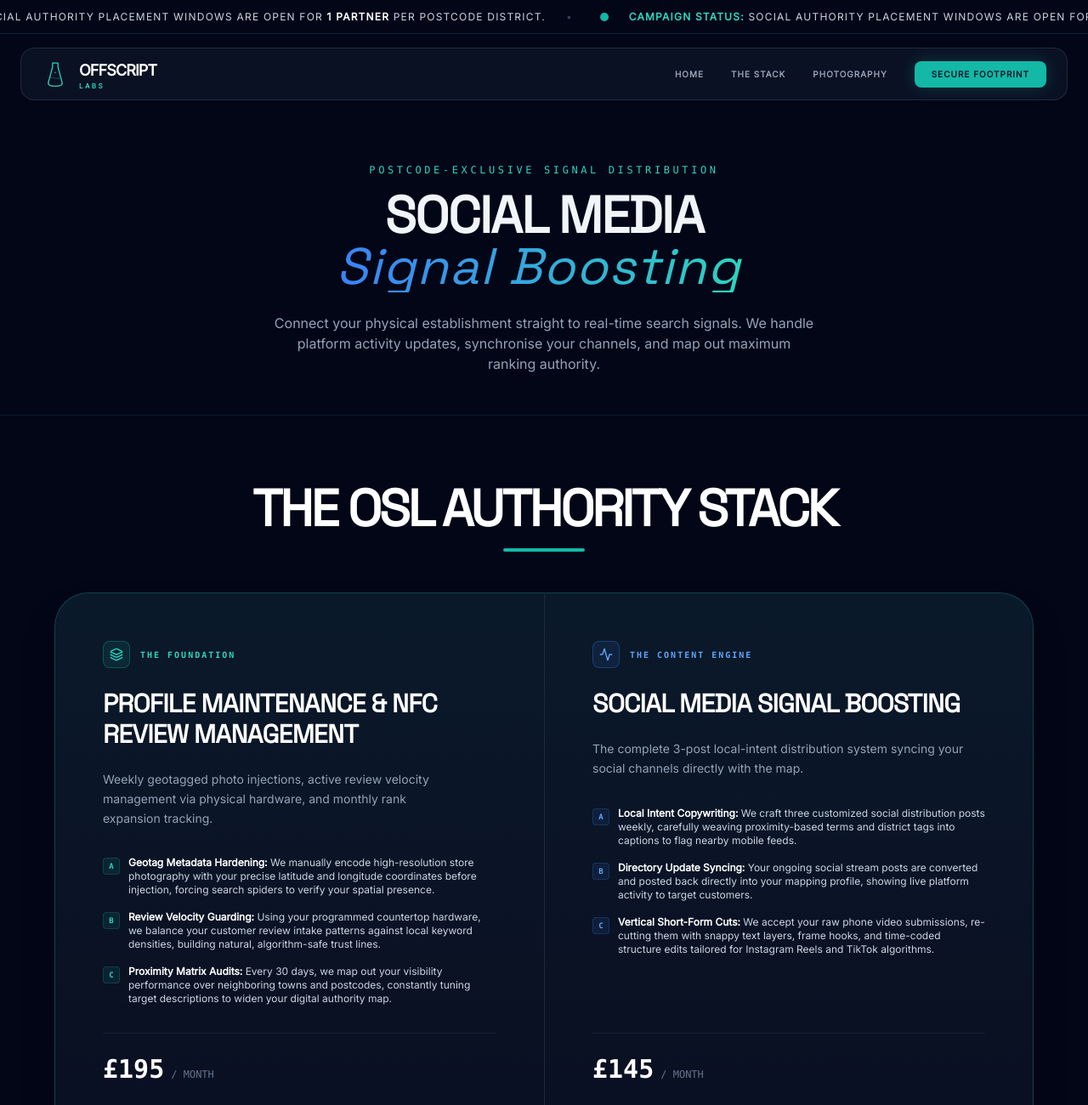
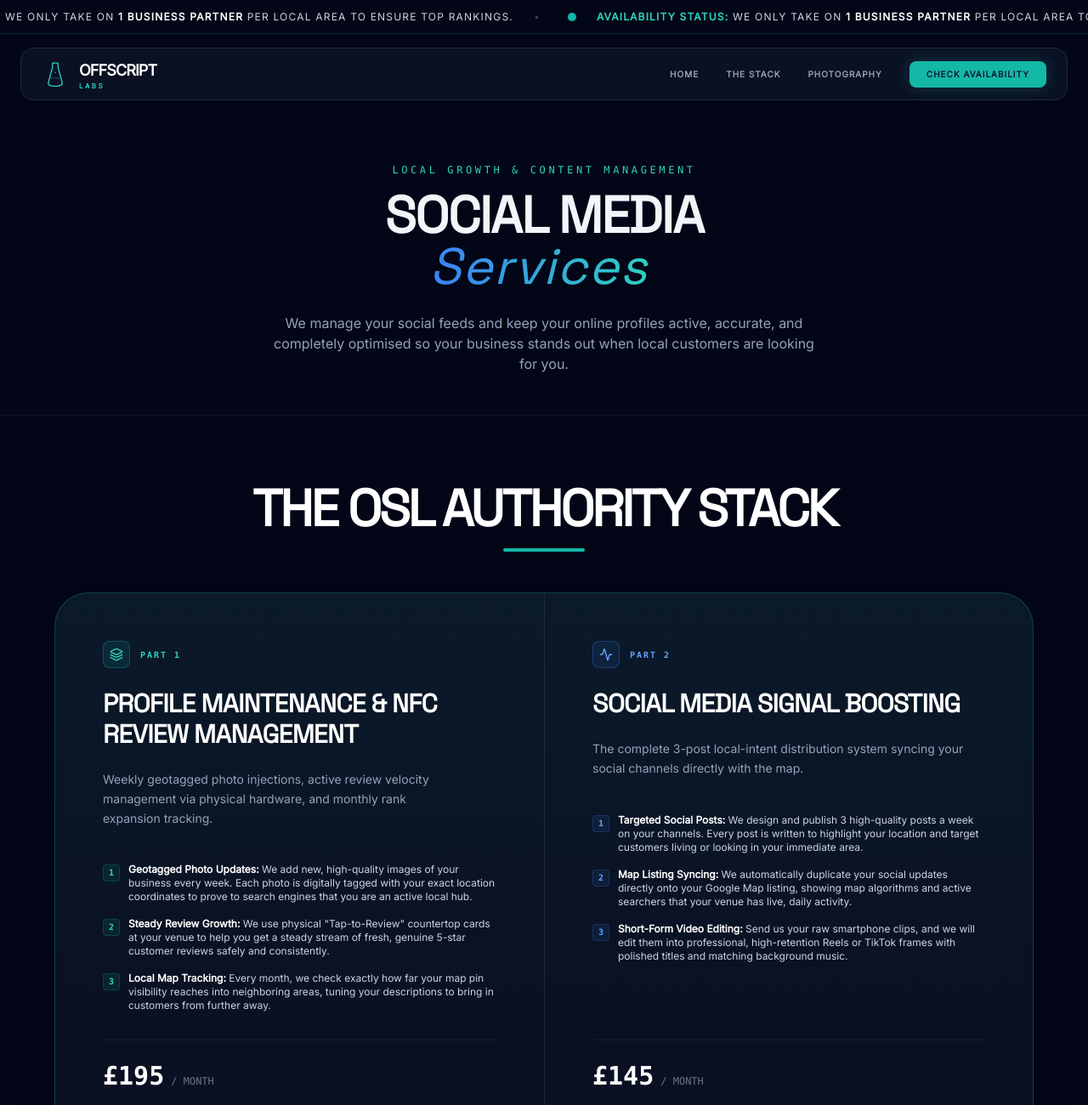
Before and after one commit to dappsncfc-cyber/OffScript-Labs, a plain HTML site: page socials.html in a window 1280 px wide. Shown: the top 1300 px of the page at 85% size. Drawn offline with nearby package versions, Linux system fonts and the light colour scheme.

Commit message:
Update socials.html

```diff
--- a/socials.html
+++ b/socials.html
@@ -127,7 +127,7 @@
                     <span class="animate-ping absolute inline-flex h-full w-full rounded-full bg-teal-400 opacity-75"></span>
                     <span class="relative inline-flex rounded-full h-2 w-2 md:h-2.5 md:w-2.5 bg-teal-500"></span>
                 </span>
-                <span><strong class="text-teal-400">Campaign Status:</strong> Social authority placement windows are open for <strong class="text-white">1 partner</strong> per postcode district.</span>
+                <span><strong class="text-teal-400">Availability Status:</strong> We only take on <strong class="text-white">1 business partner</strong> per local area to ensure top rankings.</span>
                 <span class="text-slate-700">&bull;</span>
             </div>
             <div class="flex items-center gap-6 text-[10px] md:text-xs uppercase tracking-wider md:tracking-widest text-slate-300 font-medium px-4" aria-hidden="true">
@@ -135,7 +135,7 @@
                     <span class="animate-ping absolute inline-flex h-full w-full rounded-full bg-teal-400 opacity-75"></span>
                     <span class="relative inline-flex rounded-full h-2 w-2 md:h-2.5 md:w-2.5 bg-teal-500"></span>
                 </span>
-                <span><strong class="text-teal-400">Campaign Status:</strong> Social authority placement windows are open for <strong class="text-white">1 partner</strong> per postcode district.</span>
+                <span><strong class="text-teal-400">Availability Status:</strong> We only take on <strong class="text-white">1 business partner</strong> per local area to ensure top rankings.</span>
                 <span class="text-slate-700">&bull;</span>
             </div>
         </div>
@@ -159,7 +159,7 @@
                 <a href="index.html" class="hover:text-teal-400 transition">Home</a>
                 <a href="#authority-stack" class="hover:text-teal-400 transition">The Stack</a>
                 <a href="photography.html" class="hover:text-teal-400 transition">Photography</a>
-                <a href="#closing-cta" class="bg-teal-500 text-slate-900 px-5 py-2 rounded-lg glow-button font-bold">Secure Footprint</a>
+                <a href="#closing-cta" class="bg-teal-500 text-slate-900 px-5 py-2 rounded-lg glow-button font-bold">Check Availability</a>
             </div>
 
             <button onclick="window.toggleMobileMenu()" class="md:hidden text-teal-400 p-2 focus:outline-none" aria-label="Toggle mobile menu">
@@ -174,7 +174,7 @@
                     <a href="#authority-stack" onclick="window.toggleMobileMenu()" class="block text-xs uppercase font-bold tracking-widest text-slate-300 py-2">The Stack</a>
                     <a href="photography.html" class="block text-xs uppercase font-bold tracking-widest text-slate-300 py-2">Photography</a>
                     <div class="px-4">
-                        <a href="#closing-cta" onclick="window.toggleMobileMenu()" class="inline-block w-full bg-teal-500 text-slate-900 text-center px-8 py-4 rounded-xl font-bold text-xs uppercase tracking-widest mt-2">SECURE FOOTPRINT</a>
+                        <a href="#closing-cta" onclick="window.toggleMobileMenu()" class="inline-block w-full bg-teal-500 text-slate-900 text-center px-8 py-4 rounded-xl font-bold text-xs uppercase tracking-widest mt-2">CHECK AVAILABILITY</a>
                     </div>
                 </div>
             </div>
@@ -183,12 +183,12 @@
 
     <section class="relative pt-40 md:pt-48 pb-12 px-6 text-center">
         <div class="max-w-4xl mx-auto relative z-10 text-pretty">
-            <span class="uppercase tracking-[0.3em] font-mono text-teal-400 text-xs block mb-4">Postcode-Exclusive Signal Distribution</span>
+            <span class="uppercase tracking-[0.3em] font-mono text-teal-400 text-xs block mb-4">Local Growth &amp; Content Management</span>
             <h1 class="text-4xl sm:text-6xl font-bold uppercase tracking-tight leading-none text-slate-100 mb-6">
-                Social Media <br><span class="gradient-text italic font-normal tracking-wide normal-case">Signal Boosting</span>
+                Social Media <br><span class="gradient-text italic font-normal tracking-wide normal-case">Services</span>
             </h1>
             <p class="max-w-2xl mx-auto text-slate-400 text-sm md:text-base font-light leading-relaxed">
-                Connect your physical establishment straight to real-time search signals. We handle platform activity updates, synchronise your channels, and map out maximum ranking authority.
+                We manage your social feeds and keep your online profiles active, accurate, and completely optimised so your business stands out when local customers are looking for you.
             </p>
         </div>
     </section>
@@ -212,25 +212,25 @@
                                 <div class="w-8 h-8 bg-teal-500/10 border border-teal-500/30 rounded-lg flex items-center justify-center text-teal-400">
                                     <i data-lucide="layers" class="w-4 h-4"></i>
                                 </div>
-                                <span class="text-[10px] font-mono uppercase tracking-[0.2em] text-teal-400 font-bold">The Foundation</span>
+                                <span class="text-[10px] font-mono uppercase tracking-[0.2em] text-teal-400 font-bold">Part 1</span>
                             </div>
                             <h3 class="text-2xl md:text-3xl font-bold uppercase text-white tracking-tight">Profile Maintenance &amp; NFC Review Management</h3>
                             <p class="text-slate-400 text-sm leading-relaxed font-light">
                                 Weekly geotagged photo injections, active review velocity management via physical hardware, and monthly rank expansion tracking.
                             </p>
 
-                            <div class="space-y-4 pt-2 text-xs text-slate-300 border-t border-slate-900/60">
+                            <div class="space-y-4 pt-4 text-xs text-slate-300 border-t border-slate-900/60">
                                 <div class="flex items-start gap-2.5">
-                                    <div class="w-5 h-5 bg-teal-500/10 rounded border border-teal-500/20 text-teal-400 flex items-center justify-center font-mono text-[9px] font-bold mt-0.5 flex-shrink-0">A</div>
-                                    <p><strong>Geotag Metadata Hardening:</strong> We manually encode high-resolution store photography with your precise latitude and longitude coordinates before injection, forcing search spiders to verify your spatial presence.</p>
+                                    <div class="w-5 h-5 bg-teal-500/10 rounded border border-teal-500/20 text-teal-400 flex items-center justify-center font-mono text-[10px] font-bold mt-0.5 flex-shrink-0">1</div>
+                                    <p><strong>Geotagged Photo Updates:</strong> We add new, high-quality images of your business every week. Each photo is digitally tagged with your exact location coordinates to prove to search engines that you are an active local hub.</p>
                                 </div>
                                 <div class="flex items-start gap-2.5">
-                                    <div class="w-5 h-5 bg-teal-500/10 rounded border border-teal-500/20 text-teal-400 flex items-center justify-center font-mono text-[9px] font-bold mt-0.5 flex-shrink-0">B</div>
-                                    <p><strong>Review Velocity Guarding:</strong> Using your programmed countertop hardware, we balance your customer review intake patterns against local keyword densities, building natural, algorithm-safe trust lines.</p>
+                                    <div class="w-5 h-5 bg-teal-500/10 rounded border border-teal-500/20 text-teal-400 flex items-center justify-center font-mono text-[10px] font-bold mt-0.5 flex-shrink-0">2</div>
+                                    <p><strong>Steady Review Growth:</strong> We use physical "Tap-to-Review" countertop cards at your venue to help you get a steady stream of fresh, genuine 5-star customer reviews safely and consistently.</p>
                                 </div>
                                 <div class="flex items-start gap-2.5">
-                                    <div class="w-5 h-5 bg-teal-500/10 rounded border border-teal-500/20 text-teal-400 flex items-center justify-center font-mono text-[9px] font-bold mt-0.5 flex-shrink-0">C</div>
-                                    <p><strong>Proximity Matrix Audits:</strong> Every 30 days, we map out your visibility performance over neighboring towns and postcodes, constantly tuning target descriptions to widen your digital authority map.</p>
+                                    <div class="w-5 h-5 bg-teal-500/10 rounded border border-teal-500/20 text-teal-400 flex items-center justify-center font-mono text-[10px] font-bold mt-0.5 flex-shrink-0">3</div>
+                                    <p><strong>Local Map Tracking:</strong> Every month, we check exactly how far your map pin visibility reaches into neighboring areas, tuning your descriptions to bring in customers from further away.</p>
                                 </div>
                             </div>
                         </div>
@@ -246,25 +246,25 @@
                                 <div class="w-8 h-8 bg-blue-500/10 border border-blue-500/30 rounded-lg flex items-center justify-center text-blue-400">
                                     <i data-lucide="activity" class="w-4 h-4"></i>
                                 </div>
-                                <span class="text-[10px] font-mono uppercase tracking-[0.2em] text-blue-400 font-bold">The Content Engine</span>
+                                <span class="text-[10px] font-mono uppercase tracking-[0.2em] text-blue-400 font-bold">Part 2</span>
                             </div>
                             <h3 class="text-2xl md:text-3xl font-bold uppercase text-white tracking-tight">Social Media Signal Boosting</h3>
                             <p class="text-slate-400 text-sm leading-relaxed font-light">
                                 The complete 3-post local-intent distribution system syncing your social channels directly with the map.
                             </p>
 
-                            <div class="space-y-4 pt-2 text-xs text-slate-300 border-t border-slate-900/60">
+                            <div class="space-y-4 pt-4 text-xs text-slate-300 border-t border-slate-900/60">
                                 <div class="flex items-start gap-2.5">
-                                    <div class="w-5 h-5 bg-blue-500/10 rounded border border-blue-500/20 text-blue-400 flex items-center justify-center font-mono text-[9px] font-bold mt-0.5 flex-shrink-0">A</div>
-                                    <p><strong>Local Intent Copywriting:</strong> We craft three customized social distribution posts weekly, carefully weaving proximity-based terms and district tags into captions to flag nearby mobile feeds.</p>
+                                    <div class="w-5 h-5 bg-blue-500/10 rounded border border-blue-500/20 text-blue-400 flex items-center justify-center font-mono text-[10px] font-bold mt-0.5 flex-shrink-0">1</div>
+                                    <p><strong>Targeted Social Posts:</strong> We design and publish 3 high-quality posts a week on your channels. Every post is written to highlight your location and target customers living or looking in your immediate area.</p>
                                 </div>
                                 <div class="flex items-start gap-2.5">
-                                    <div class="w-5 h-5 bg-blue-500/10 rounded border border-blue-500/20 text-blue-400 flex items-center justify-center font-mono text-[9px] font-bold mt-0.5 flex-shrink-0">B</div>
-                                    <p><strong>Directory Update Syncing:</strong> Your ongoing social stream posts are converted and posted back directly into your mapping profile, showing live platform activity to target customers.</p>
+                                    <div class="w-5 h-5 bg-blue-500/10 rounded border border-blue-500/20 text-blue-400 flex items-center justify-center font-mono text-[10px] font-bold mt-0.5 flex-shrink-0">2</div>
+                                    <p><strong>Map Listing Syncing:</strong> We automatically duplicate your social updates directly onto your Google Map listing, showing map algorithms and active searchers that your venue has live, daily activity.</p>
                                 </div>
                                 <div class="flex items-start gap-2.5">
-                                    <div class="w-5 h-5 bg-blue-500/10 rounded border border-blue-500/20 text-blue-400 flex items-center justify-center font-mono text-[9px] font-bold mt-0.5 flex-shrink-0">C</div>
-                                    <p><strong>Vertical Short-Form Cuts:</strong> We accept your raw phone video submissions, re-cutting them with snappy text layers, frame hooks, and time-coded structure edits tailored for Instagram Reels and TikTok algorithms.</p>
+                                    <div class="w-5 h-5 bg-blue-500/10 rounded border border-blue-500/20 text-blue-400 flex items-center justify-center font-mono text-[10px] font-bold mt-0.5 flex-shrink-0">3</div>
+                                    <p><strong>Short-Form Video Editing:</strong> Send us your raw smartphone clips, and we will edit them into professional, high-retention Reels or TikTok frames with polished titles and matching background music.</p>
                                 </div>
                             </div>
                         </div>
@@ -434,13 +434,13 @@
 
         window.transmitAuthorityBooking = function() {
             const subject = "OSL Authority Stack Activation Request";
-            const body = "Hi OffScript Labs,\n\nI want to secure the postcode footprint slot for the complete OSL Authority Stack (£295/mo).\n\nPlease check my district availability and contact me with configuration requirements.\n\nBest regards,";
+            const body = "Hi OffScript Labs,\n\nI want to secure the postcode slot for the complete OSL Authority Stack (£295/mo).\n\nPlease check my district availability and contact me with onboarding requirements.\n\nBest regards,";
             window.location.href = `mailto:offscriptlabsuk@gmail.com?subject=${encodeURIComponent(subject)}&body=${encodeURIComponent(body)}`;
         };
 
         window.transmitAvailabilityCheck = function() {
-            const subject = "OSL District Availability Audit Request";
-            const body = "Hi OffScript Labs,\n\nI am checking district placement availability for my independent business footprint.\n\nPlease scan our postcode mapping viability and send back an entity authority response report.\n\nBest regards,";
+            const subject = "OSL District Availability Request";
+            const body = "Hi OffScript Labs,\n\nI am checking social media management placement availability for my independent local business.\n\nPlease check my postcode district viability and let me know if you have an open slot.\n\nBest regards,";
             window.location.href = `mailto:offscriptlabsuk@gmail.com?subject=${encodeURIComponent(subject)}&body=${encodeURIComponent(body)}`;
         };
 
```
